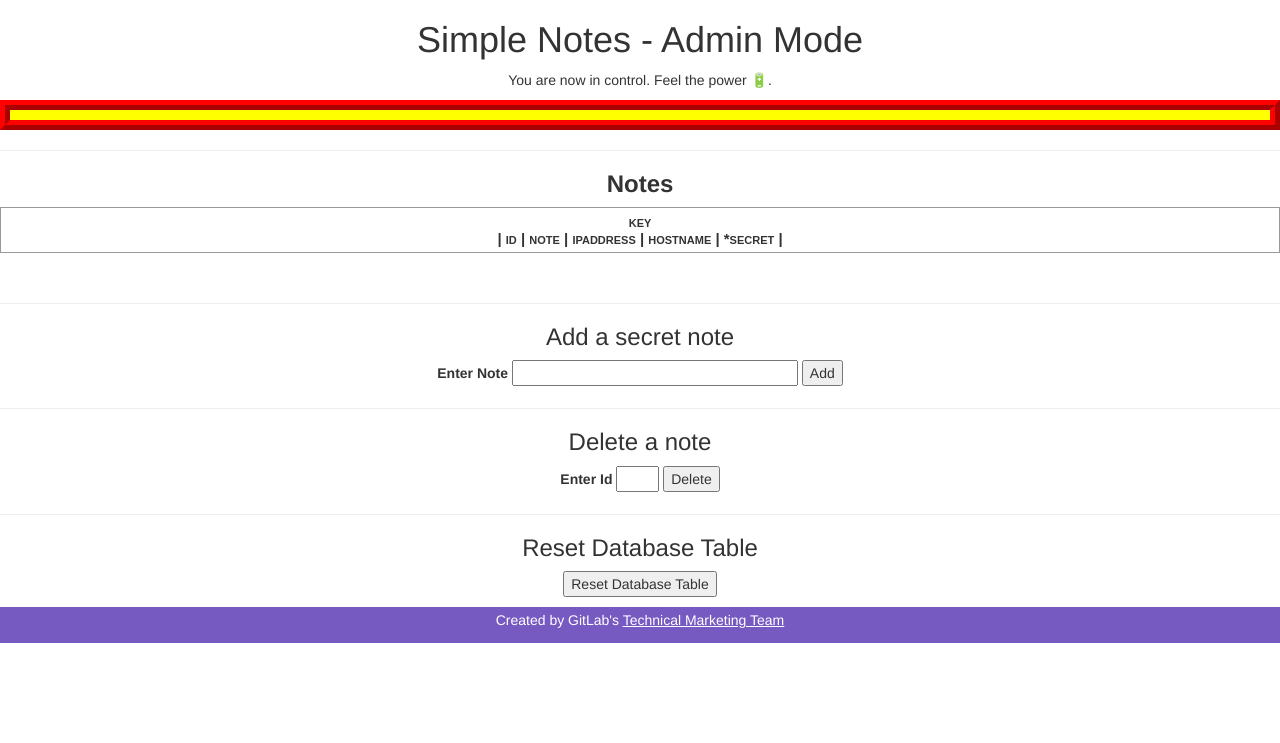
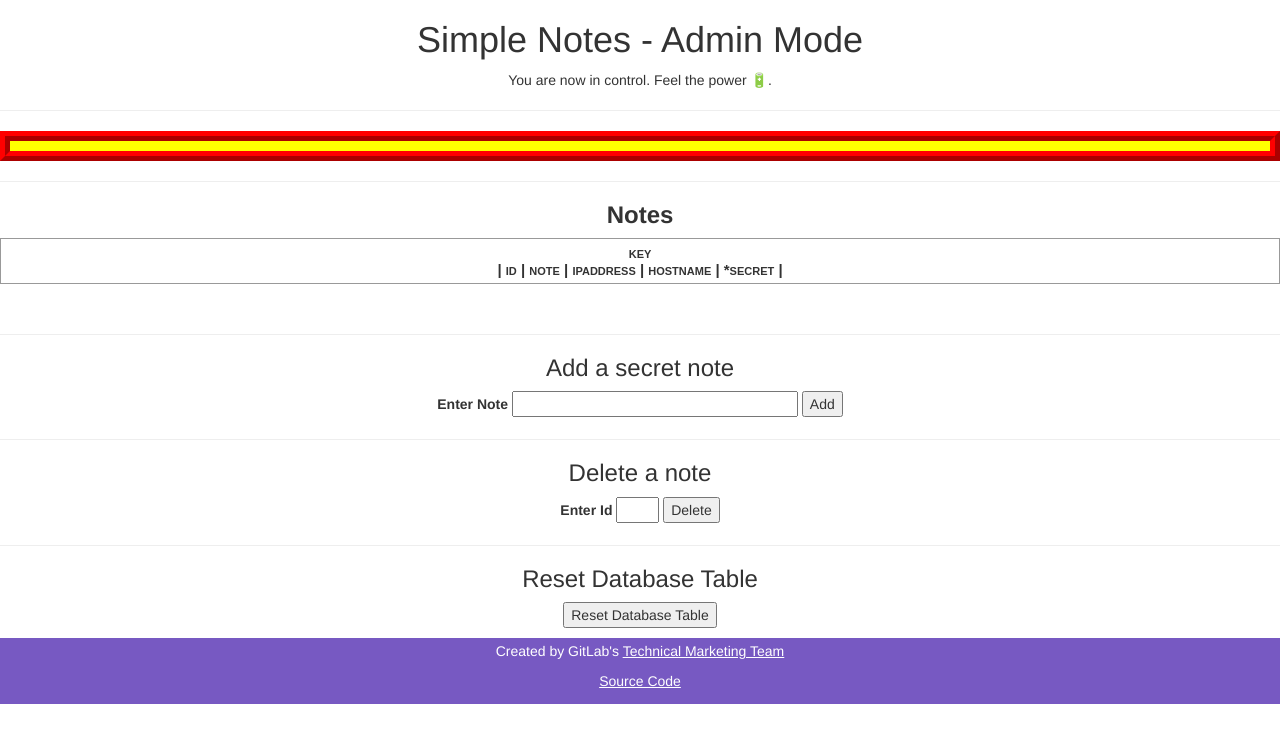
Before and after one commit to YamagutiSenior/clone_simple_notes, a Flask app: template notes/templates/admin.html in a window 1280 px wide. Shown: the top 743 px of the page. Run offline with Flask 2, Linux system fonts and the light colour scheme; the template is opened without the code that fills it: values that come from a table or form of the project are taken from there, others are empty; some libraries are stand-ins or nearby versions.

Commit message:
Resolve some more problems

```diff
--- a/notes/templates/admin.html
+++ b/notes/templates/admin.html
@@ -50,6 +50,8 @@
             <p>
                 You are now in control. Feel the power 🔋.
             </p>
+
+            <hr>
 
             <div class="messages">
                 {% with messages = get_flashed_messages() %}
@@ -116,6 +118,7 @@
 
     <footer>
         <p>Created by GitLab's <a href="https://about.gitlab.com/handbook/marketing/strategic-marketing/technical-marketing/#which-technical-marketing-manager">Technical Marketing Team</a></p>
+        <p><a href="https://gitlab.com/tech-marketing/devsecops/initech/simple-notes">Source Code</a></p>
     </footer>
     {% endblock %}
 
--- a/notes/templates/index.html
+++ b/notes/templates/index.html
@@ -50,6 +50,8 @@
             <p>
                 Your access is basic, no secrets or nada. Don't throw bricks (🧱)
             </p>
+
+            <hr>
 
             <div class="messages">
                 {% with messages = get_flashed_messages() %}
@@ -119,6 +121,7 @@
 
     <footer>
         <p>Created by GitLab's <a href="https://about.gitlab.com/handbook/marketing/strategic-marketing/technical-marketing/#which-technical-marketing-manager">Technical Marketing Team</a></p>
+        <p><a href="https://gitlab.com/tech-marketing/devsecops/initech/simple-notes">Source Code</a></p>
     </footer>
     {% endblock %}
 </html>
```
